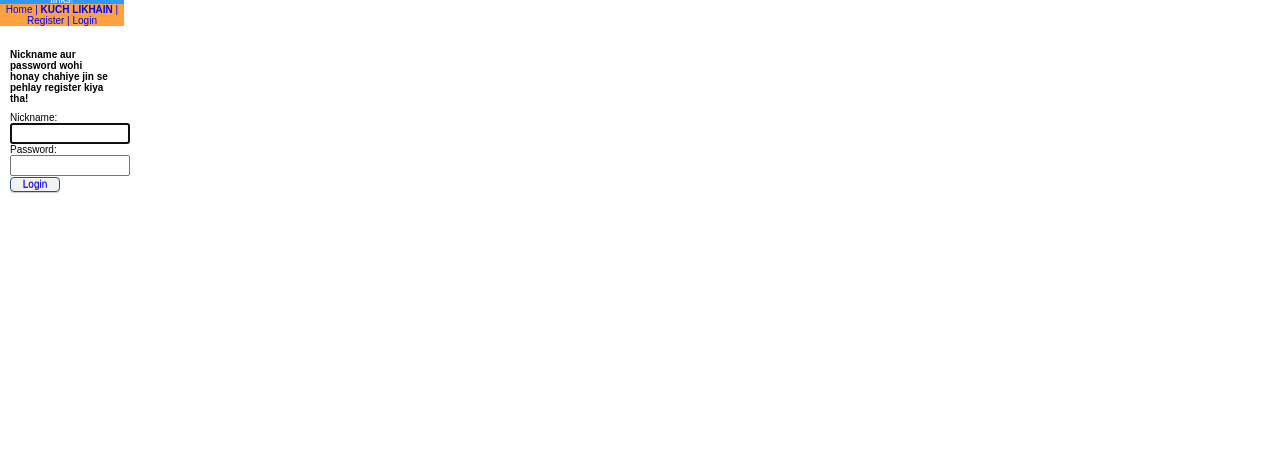
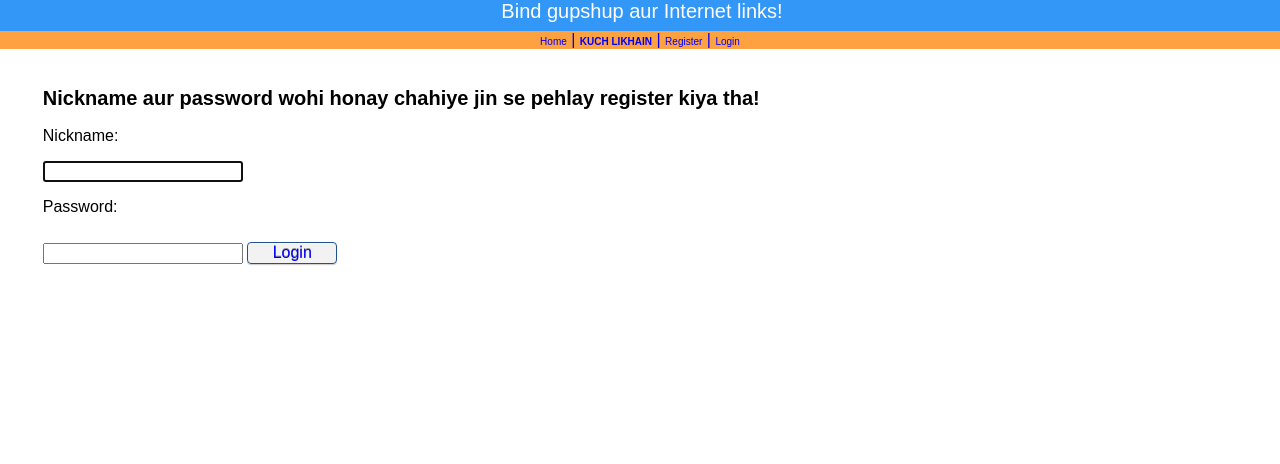
Before and after one commit to Erict19/unconnectedreddit, a Django app: page /login/ in a window 1280 px wide. Shown: the top 464 px of the page. After the commit the page ends 265 px from the top, so only its background shows below. Run offline with Django 3.2, Linux system fonts and the light colour scheme; parts of the project's set-up code (start-up, migrations or seed data) failed here and were passed over.

Commit message:
major tweaks

```diff
--- a/unconnectedreddit/settings.py
+++ b/unconnectedreddit/settings.py
@@ -204,7 +204,7 @@ else:
 }
 
 # Honor the 'X-Forwarded-Proto' header for request.is_secure()
-SECURE_PROXY_SSL_HEADER = ('HTTP_X_FORWARDED_PROTO', 'https')
+#SECURE_PROXY_SSL_HEADER = ('HTTP_X_FORWARDED_PROTO', 'https')
 
 
 import djcelery
--- a/unconnectedreddit/static/css/main.css
+++ b/unconnectedreddit/static/css/main.css
@@ -276,7 +276,7 @@ footer{
 
 .voting {
     background-color: rgba(0,0,0,0.05);
-    width: 25px;
+    width: 30px;
     border-color: blue;
     border-style: solid;
     color:blue;
@@ -323,8 +323,7 @@ i{
 
 .container li {
     color:gray;
-    font-size:10px;
-    vertical-align: left;
+
 }
 
 .container{
--- a/unconnectedreddit/static/css/main2.css
+++ b/unconnectedreddit/static/css/main2.css
@@ -59,7 +59,8 @@ button, input[type="button"], input[type="reset"], input[type="submit"]
     -moz-box-shadow: inset 0 1px 0 rgba(255, 255, 255, 0.4), 0 1px 1px rgba(0, 0, 0, 0.2);
     box-shadow: inset 0 1px 0 rgba(255, 255, 255, 0.4), 0 1px 1px rgba(0, 0, 0, 0.2);
     color:blue;
-    background-color: rgba(0,0,0,0.05)
+    background-color: rgba(0,0,0,0.05);
+    font-size:100%;
 }
 
 h4{
@@ -70,9 +71,8 @@ h4{
 h5 {
 
     background-color: rgb(51,151,248);
-    margin-right:auto;
-    margin-left:auto;
-    padding:2px;
+
+
     text-align:center;
     font-size: 20px;
     font-family: arial;
@@ -161,19 +161,7 @@ h2 a {
     display:block;
 }
 
-button, input[type="button"], input[type="reset"], input[type="submit"]
-{
-    cursor: pointer;
-    -webkit-appearance: button;
-    -webkit-border-radius: 4px;
-    -moz-border-radius: 4px;
-    border-radius: 4px;
-    border: solid 1px #20538D;
-    text-shadow: 0 -1px 0 rgba(0, 0, 0, 0.4);
-    -webkit-box-shadow: inset 0 1px 0 rgba(255, 255, 255, 0.4), 0 1px 1px rgba(0, 0, 0, 0.2);
-    -moz-box-shadow: inset 0 1px 0 rgba(255, 255, 255, 0.4), 0 1px 1px rgba(0, 0, 0, 0.2);
-    box-shadow: inset 0 1px 0 rgba(255, 255, 255, 0.4), 0 1px 1px rgba(0, 0, 0, 0.2);
-}
+
 
 
 .btn-warning  {
@@ -195,9 +183,8 @@ button, input[type="button"], input[type="reset"], input[type="submit"]
 h1 {
 
     background-color: rgb(51,151,248);
-    margin-right:auto;
-    margin-left:auto;
-    padding:2px;
+
+
     text-align:center;
     font-size: 30px;
     color: white;
@@ -236,6 +223,7 @@ video{
 
 
 header {
+    margin-top:-20px;
     background-color:rgb(0,174,230);
     float: left;
     width:100%;
@@ -255,7 +243,7 @@ footer{
     width:100%;
     margin-top:-35px;
     color:blue;
-    font-size: 80%;
+    font-size: 100%;
 }
 
 .navbar a{
@@ -310,7 +298,7 @@ a{
     border-radius:6px;
     padding-top:5px;
     padding-bottom:5px;
-    width: 80%;
+    width: 90%;
 }
 
 .button{
--- a/unconnectedreddit/templates/base.html
+++ b/unconnectedreddit/templates/base.html
@@ -2,7 +2,7 @@
 <head>
   <title>Damadam</title>
     <link rel="stylesheet" type="text/css" href="{{ STATIC_URL }}css/main.css" />
- <!--<link rel="stylesheet" type="text/css" media="screen or handheld (min-width: 150px)" href="{{ STATIC_URL }}css/main2.css">-->
+ <link rel="stylesheet" type="text/css" media="screen and (min-width: 150px)" href="{{ STATIC_URL }}css/main2.css">
 
 
         <meta charset="utf-8">
--- a/unconnectedreddit/templates/registration/login.html
+++ b/unconnectedreddit/templates/registration/login.html
@@ -10,13 +10,11 @@
 
 <form method="post" action="{% url 'django.contrib.auth.views.login' %}">
   {% csrf_token %}
-  <label> {{ 'Nickname:' }}</label>
+  <p> {{ 'Nickname:' }}</p>
       {{ form.username }}
 
-      <label>{{ 'Password:' }}</label>
+      <p>{{ 'Password:' }}</p>
       {{ form.password }}
-
-  </table>
 
   <input class="button" type="submit" value="Login" />
   <input type="hidden" name="next" value="{{ next }}" />
```
Also changed, not shown: unconnectedreddit/templates/login.html (+5 -6 lines).
